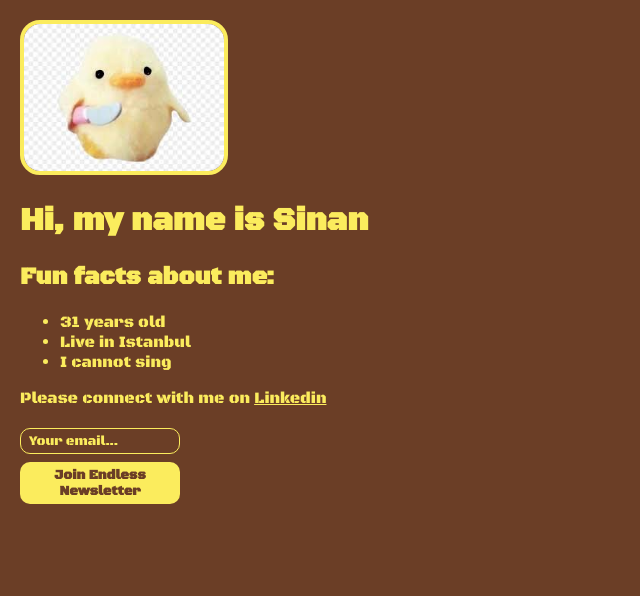
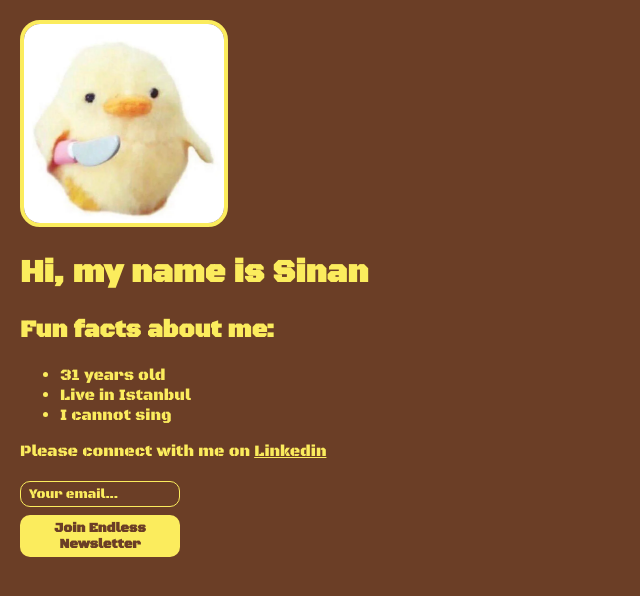
Before and after one commit to Sinanf/personal-site, a website built with Vite: page index.html in a window 1280 px wide. Shown: the whole page, without its empty margins (0-640 px from the left). Built offline with nearby package versions, Linux system fonts and the light colour scheme; a web font is replaced by a local one.

Commit message:
changed image

```diff
--- a/index.html
+++ b/index.html
@@ -10,7 +10,7 @@
         Challenge 1:
         Write the HTML for your personal website.
         -->
-        <img src="duck_wo_bg.jpg" alt="A duck without background" />
+        <img src="duck.png" alt="A duck" />
         <h1> Hi, my name is Sinan </h1>
         <h2> Fun facts about me: </h2>
         <ul>
```
